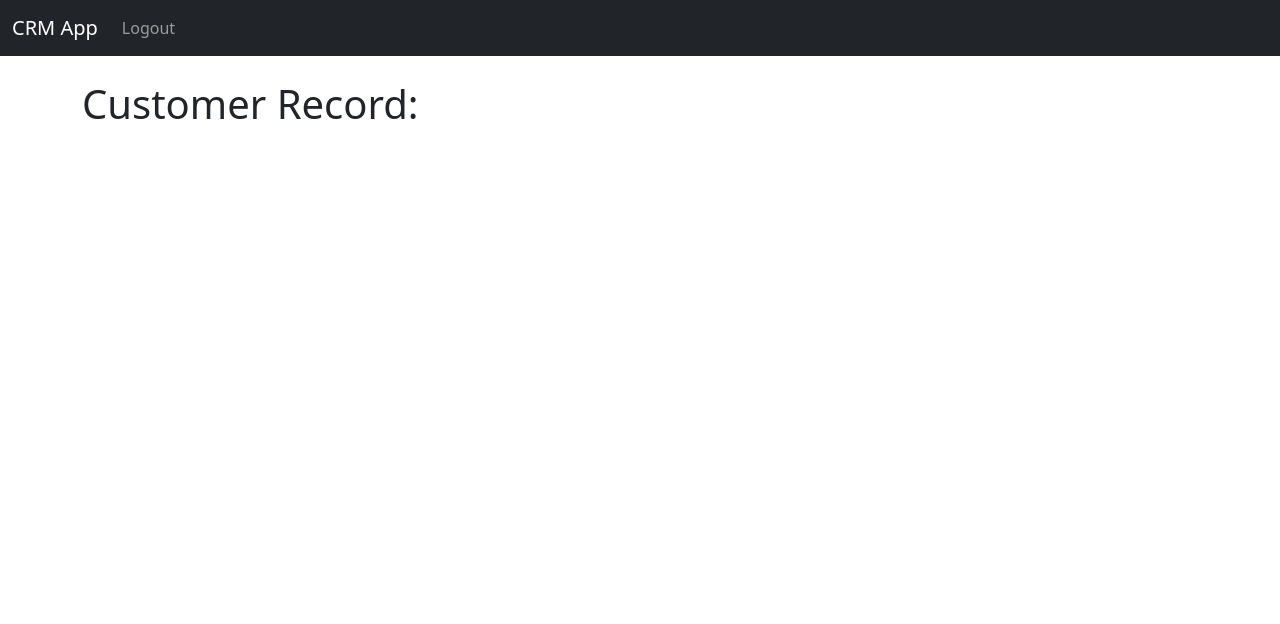
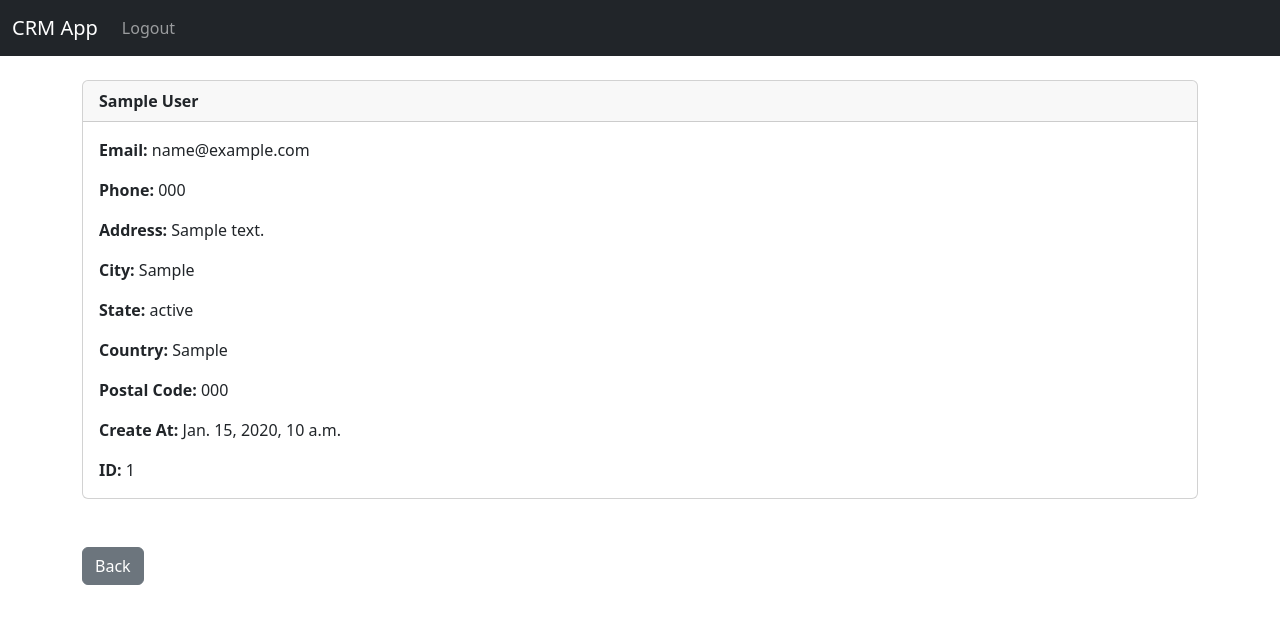
Before and after one commit to bentan-22/crm-app, a Django app: page /record/1 in a window 1280 px wide. Shown: the top 624 px of the page. Run offline with Django 4.2, Linux system fonts and the light colour scheme; a user stored in the database is signed in; tables that the repository leaves empty hold one stand-in row (values such as "Sample post").

Commit message:
create back button in record page

```diff
--- a/CRM_App/website/templates/home.html
+++ b/CRM_App/website/templates/home.html
@@ -18,7 +18,7 @@
   <tbody>
     {% if records %} {% for record in records %}
     <tr>
-      <td>{{ record.id }}</td>
+      <td><a href="{% url 'record' record.id %}">{{ record.id }}</a></td>
       <td>{{ record.first_name }} {{ record.last_name }}</td>
       <td>{{ record.email }}</td>
       <td>{{ record.phone }}</td>
--- a/CRM_App/website/templates/record.html
+++ b/CRM_App/website/templates/record.html
@@ -1,5 +1,33 @@
 {% extends 'base.html' %} {% block content %}
 
-<h1>Customer Record:</h1>
+<div class="card">
+  <div class="card-header">
+    <strong>
+      {{ customer_record.first_name}} {{ customer_record.last_name}}
+    </strong>
+  </div>
+  <div class="card-body">
+    <p class="card-text"><strong>Email: </strong>{{ customer_record.email }}</p>
+    <p class="card-text"><strong>Phone: </strong>{{ customer_record.phone }}</p>
+    <p class="card-text">
+      <strong>Address: </strong>{{ customer_record.address }}
+    </p>
+    <p class="card-text"><strong>City: </strong>{{ customer_record.city }}</p>
+    <p class="card-text"><strong>State: </strong>{{ customer_record.state }}</p>
+    <p class="card-text">
+      <strong>Country: </strong>{{ customer_record.country }}
+    </p>
+    <p class="card-text">
+      <strong>Postal Code: </strong>{{ customer_record.postal_code }}
+    </p>
+    <p class="card-text">
+      <strong>Create At: </strong>{{ customer_record.created_at }}
+    </p>
+    <p class="card-text"><strong>ID: </strong>{{ customer_record.id }}</p>
+  </div>
+</div>
+
+<br /><br />
+<a href="{% url 'home' %}" class="btn btn-secondary">Back</a>
 
 {% endblock %}
```
